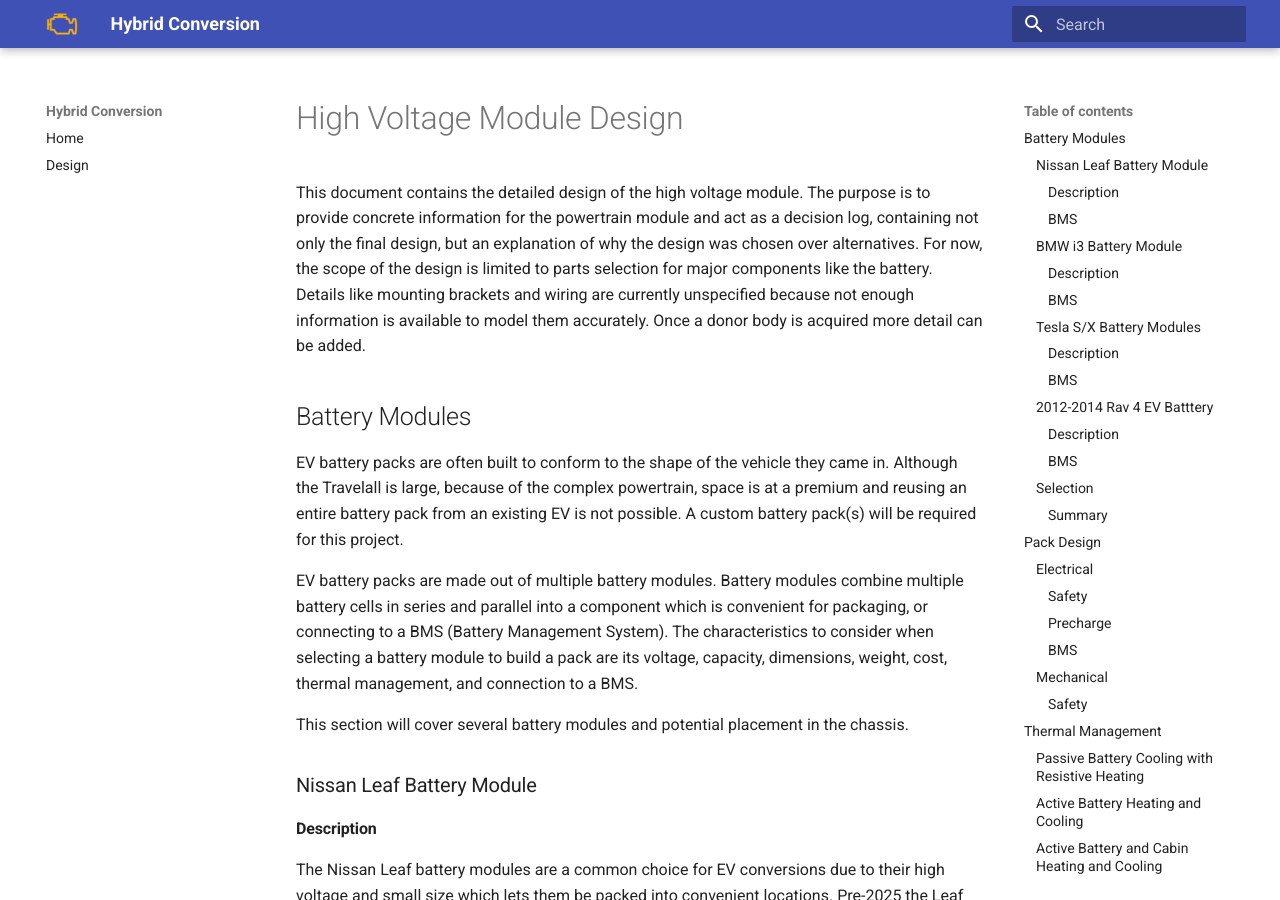
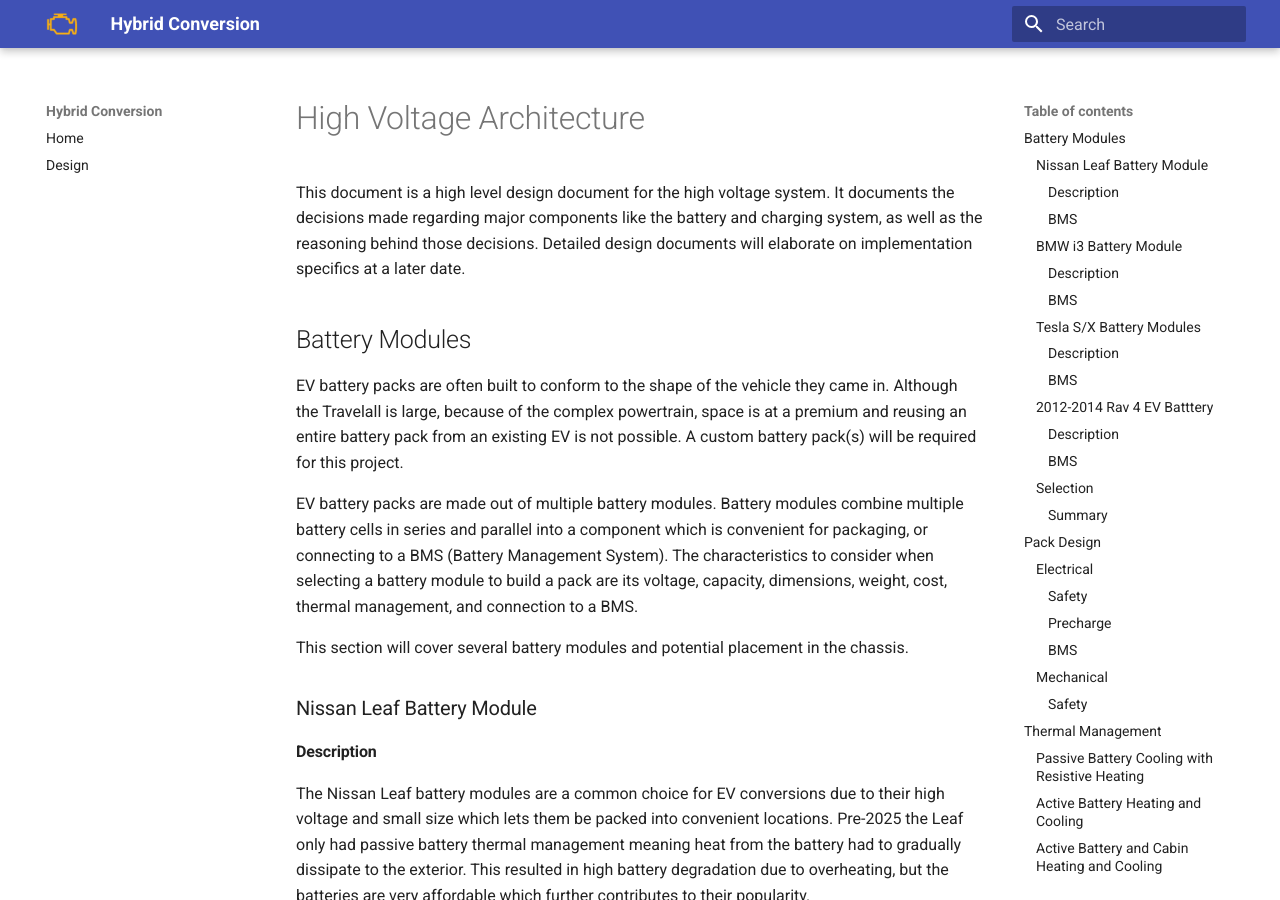
Before and after one commit to bjbeazley/hybrid-conversion-docs, an MkDocs documentation site: the page built from docs/system_design/high_voltage_architecture.md, in a window 1280 px wide and 900 px high. Built offline with MkDocs 1.6.1 and Material for MkDocs 9.7.7, drawn with Linux system fonts in a browser that asks for light colours.

Commit message:
rebrand: rename high_voltage_module_design to high_voltage_architecture and reword intro

```diff
--- a/docs/system_design/high_voltage_module_design.md
+++ b/docs/system_design/high_voltage_architecture.md
@@ -1,10 +1,8 @@
-# High Voltage Module Design
+# High Voltage Architecture
 
-This document contains the detailed design of the high voltage module.
-The purpose is to provide concrete information for the powertrain module and act as a decision log, containing not only the final design, but an explanation of why the design was chosen over alternatives.
-For now, the scope of the design is limited to parts selection for major components like the battery.
-Details like mounting brackets and wiring are currently unspecified because not enough information is available to model them accurately.
-Once a donor body is acquired more detail can be added.
+This document is a high level design document for the high voltage system.
+It documents the decisions made regarding major components like the battery and charging system, as well as the reasoning behind those decisions.
+Detailed design documents will elaborate on implementation specifics at a later date.
 
 
 ## Battery Modules
```
